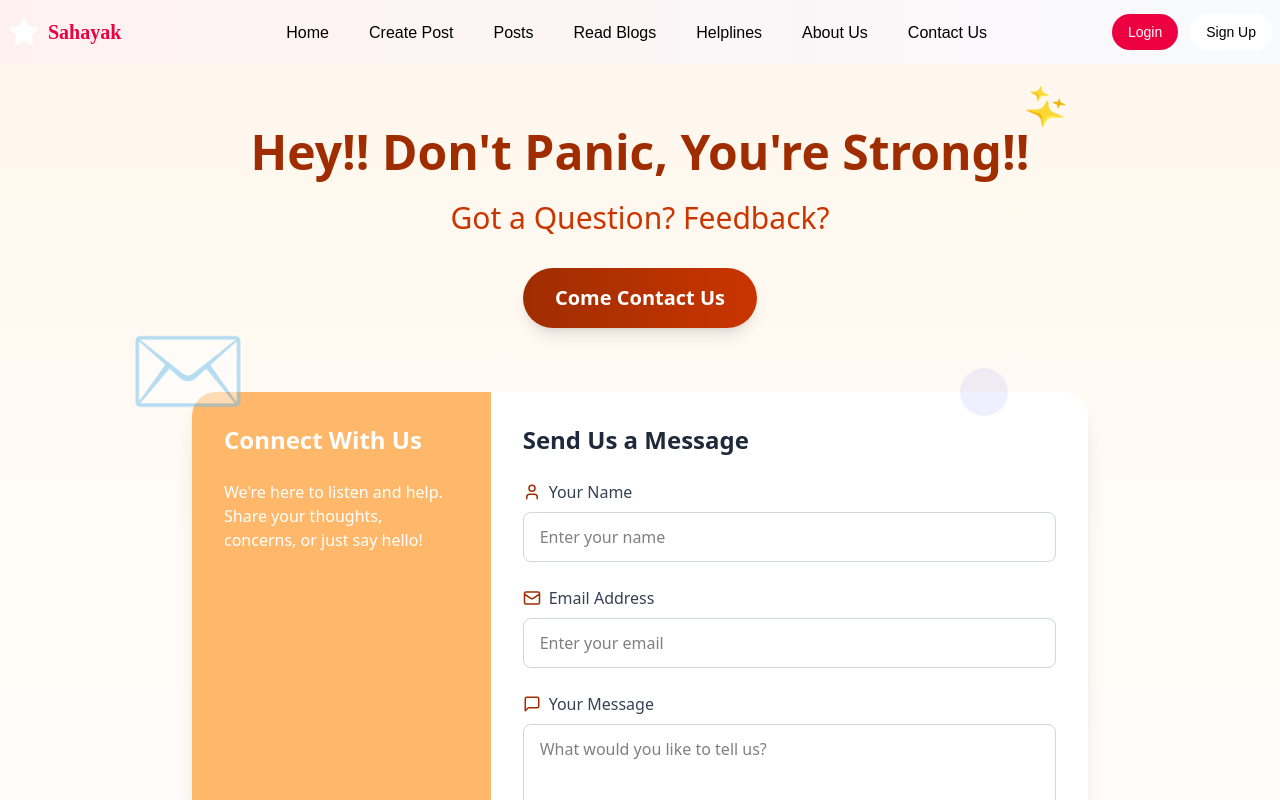
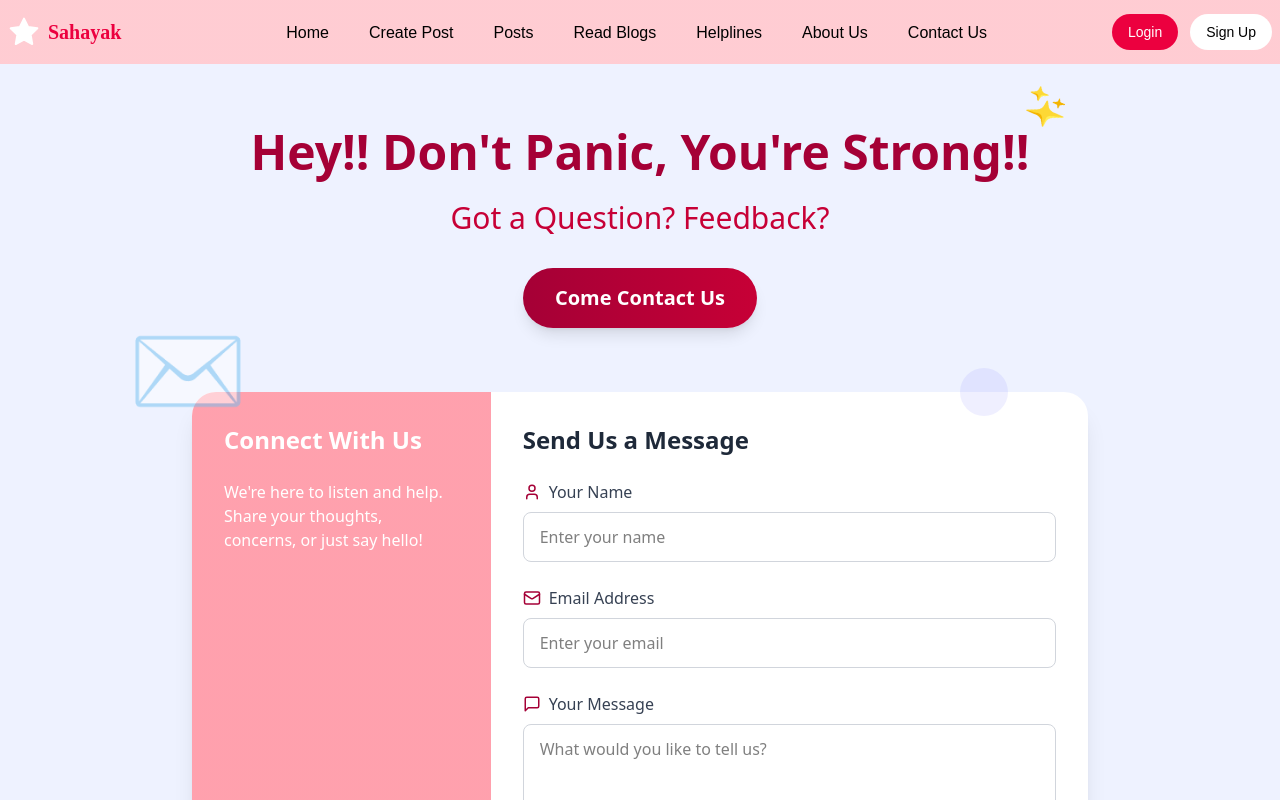
Before and after one commit to RohanMalakar/Hack-Byte, a React (Vite) app in the folder frontend/: page /contact in a window 1280 px wide. Shown: the top 800 px of the page. Built offline with nearby package versions, Linux system fonts and the light colour scheme.

Commit message:
changed styles

```diff
--- a/frontend/src/components/blogs/Blog.jsx
+++ b/frontend/src/components/blogs/Blog.jsx
@@ -81,9 +81,9 @@ const BlogSection = () => {
 
   return (
     <section>
-      <div className="max-w-6xl mx-auto px-4 py-12">
+      <div className="max-w-6xl mx-auto px-4 py-12 bg-indigo-50">
         <motion.h2
-          className="text-4xl font-bold text-center mb-12"
+          className="text-4xl font-bold text-center mb-12 text-rose-800"
           initial={{ opacity: 0, y: -20 }}
           animate={{ opacity: 1, y: 0 }}
           transition={{ duration: 0.5 }}
@@ -117,7 +117,7 @@ const BlogSection = () => {
 
                 {/* Genre Badge */}
                 <motion.span
-                  className="absolute top-4 left-4 bg-indigo-600 text-white text-xs font-medium px-3 py-1 rounded-full"
+                  className="absolute top-4 left-4 bg-rose-400 text-white text-xs font-medium px-3 py-1 rounded-full"
                   whileHover={{ scale: 1.05 }}
                   initial={{ x: -20, opacity: 0 }}
                   animate={{ x: 0, opacity: 1 }}
@@ -143,7 +143,7 @@ const BlogSection = () => {
                   </motion.span>
 
                   <motion.button
-                    className="flex items-center text-indigo-600 font-medium text-sm group"
+                    className="flex items-center text-rose-400 font-medium text-sm group"
                     whileHover={{ scale: 1.05 }}
                   >
                     View More
--- a/frontend/src/components/home/hero.jsx
+++ b/frontend/src/components/home/hero.jsx
@@ -27,8 +27,8 @@ const ImageCarousel = () => {
   };
 
   return (
-    <div className="w-full overflow-hidden bg-slate-000">
-      <h2 className="text-3xl font-bold text-center my-7 mb-3 text-orange-800">Empowering Women Through Support</h2>
+    <div className="w-full overflow-hidden bg-indigo-50">
+      <h2 className="text-3xl font-bold text-center my-7 mb-3 text-rose-800">Empowering Women Through Support</h2>
 
 
       {/* First row - Left to Right */}
--- a/frontend/src/components/home/steps.jsx
+++ b/frontend/src/components/home/steps.jsx
@@ -53,7 +53,7 @@ const Steps2 = () => {
   return (
     <div className="w-full flex flex-col items-center px-6 py-8 bg-slate-180">
       <motion.h3
-        className="text-3xl font-bold text-[#7A2F46] mb-10"
+        className="text-3xl font-bold text-rose-800 mb-10"
         initial={{ opacity: 0, y: -20 }}
         whileInView={{ opacity: 1, y: 0 }}
         viewport={{ once: true }}
--- a/frontend/src/components/layout/Navbar.jsx
+++ b/frontend/src/components/layout/Navbar.jsx
@@ -22,7 +22,7 @@ const FeminineNavbar = () => {
   ];
 
   return (
-    <nav className="bg-gradient-to-r from-rose-50 to-slate-50 ">
+    <nav className="bg-gradient-to-r from-rose-200 to-rose-200 ">
       <div className="max-w-7xl mx-auto px-4 sm:px-6 lg:px-2">
         <div className="flex justify-between h-16">
           {/* Logo Section */}
--- a/frontend/src/pages/About.jsx
+++ b/frontend/src/pages/About.jsx
@@ -51,7 +51,7 @@ const AboutUs = () => {
   ];
 
   return (
-    <div className="py-16 px-4 sm:px-6 lg:px-8 max-w-7xl mx-auto">
+    <div className="py-16 px-4 sm:px-6 lg:px-8 max-w-7xl mx-auto bg-indigo-50">
       {/* What is Sahayak Section */}
       <motion.div
         className="text-center mb-16"
@@ -61,7 +61,7 @@ const AboutUs = () => {
         variants={fadeIn}
       >
         <motion.h2
-          className="text-3xl font-bold text-gray-900 sm:text-4xl mb-6"
+          className="text-3xl font-bold text-rose-00 sm:text-4xl mb-6"
           initial={{ opacity: 0, x: -30 }}
           whileInView={{ opacity: 1, x: 0 }}
           transition={{ duration: 0.5 }}
--- a/frontend/src/pages/Contact.jsx
+++ b/frontend/src/pages/Contact.jsx
@@ -136,7 +136,7 @@ const Contact = () => {
   };
 
   return (
-    <div className="min-h-screen bg-gradient-to-b from-orange-50 to-brown-50 px-4 py-16">
+    <div className="min-h-screen bg-indigo-50 px-4 py-16">
       <div className="max-w-6xl mx-auto">
         {/* Hero Section */}
         <motion.div
@@ -145,7 +145,7 @@ const Contact = () => {
           animate={{ opacity: 1, y: 0 }}
           transition={{ duration: 0.7 }}
         >
-          <h1 className="text-4xl md:text-5xl font-bold text-orange-800 mb-6 relative inline-block">
+          <h1 className="text-4xl md:text-5xl font-bold text-rose-800 mb-6 relative inline-block">
             Hey!! Don't Panic, You're Strong!!
             <motion.div
               className="absolute -right-10 -top-10"
@@ -157,10 +157,10 @@ const Contact = () => {
             </motion.div>
           </h1>
 
-          <h2 className="text-2xl md:text-3xl text-orange-700 mb-8">Got a Question? Feedback?</h2>
+          <h2 className="text-2xl md:text-3xl text-rose-700 mb-8">Got a Question? Feedback?</h2>
 
           <motion.div
-            className="inline-block bg-gradient-to-r from-orange-800 to-orange-700 rounded-full px-8 py-4 text-white text-xl font-semibold shadow-lg"
+            className="inline-block bg-gradient-to-r from-rose-800 to-rose-700 rounded-full px-8 py-4 text-white text-xl font-semibold shadow-lg"
             whileHover={{ scale: 1.05 }}
             whileTap={{ scale: 0.98 }}
             initial={{ scale: 0.9, opacity: 0 }}
@@ -207,7 +207,7 @@ const Contact = () => {
           >
             <div className="flex flex-col md:flex-row">
               {/* Left Side - Accent Area */}
-              <div className="bg-gradient-to-br from-orange-300 to-orange-300 md:w-1/3 p-8 text-white flex flex-col justify-between">
+              <div className="bg-gradient-to-br from-rose-300 to-rose-300 md:w-1/3 p-8 text-white flex flex-col justify-between">
                 <div>
                   <h3 className="text-2xl font-bold mb-6">Connect With Us</h3>
                   <p className="mb-10">We're here to listen and help. Share your thoughts, concerns, or just say hello!</p>
@@ -255,7 +255,7 @@ const Contact = () => {
                     {/* Name Input */}
                     <motion.div className="mb-6" variants={itemVariants}>
                       <label className="block text-gray-700 font-medium mb-2 flex items-center">
-                        <User className="mr-2 text-orange-800" size={18} />
+                        <User className="mr-2 text-rose-800" size={18} />
                         Your Name
                       </label>
                       <input
@@ -274,7 +274,7 @@ const Contact = () => {
                     {/* Email Input */}
                     <motion.div className="mb-6" variants={itemVariants}>
                       <label className="block text-gray-700 font-medium mb-2 flex items-center">
-                        <Mail className="mr-2 text-orange-800" size={18} />
+                        <Mail className="mr-2 text-rose-800" size={18} />
                         Email Address
                       </label>
                       <input
@@ -293,7 +293,7 @@ const Contact = () => {
                     {/* Message Input */}
                     <motion.div className="mb-8" variants={itemVariants}>
                       <label className="block text-gray-700 font-medium mb-2 flex items-center">
-                        <MessageSquare className="mr-2 text-orange-800" size={18} />
+                        <MessageSquare className="mr-2 text-rose-800" size={18} />
                         Your Message
                       </label>
                       <textarea
@@ -313,7 +313,7 @@ const Contact = () => {
                     <motion.button
                       type="submit"
                       disabled={isSubmitting}
-                      className="w-full bg-gradient-to-r from-orange-300 to-orange-300 text-white px-6 py-3 rounded-lg font-medium flex items-center justify-center disabled:opacity-70 transition duration-300 shadow-md hover:shadow-lg"
+                      className="w-full bg-gradient-to-r from-orange-300 to-rose-300 text-white px-6 py-3 rounded-lg font-medium flex items-center justify-center disabled:opacity-70 transition duration-300 shadow-md hover:shadow-lg"
                       variants={buttonVariants}
                       whileHover="hover"
                       whileTap="tap"
--- a/frontend/src/pages/Create.jsx
+++ b/frontend/src/pages/Create.jsx
@@ -14,7 +14,7 @@ const Create = () => {
   };
 
   return (
-    <div className="min-h-screen bg-slate-180 to-slate-100 py-6 px-4">
+    <div className="min-h-screen bg-indigo-50 py-6 px-4">
       {/* Page Header */}
       <motion.div
         className="max-w-3xl mx-auto mb-8 text-center"
--- a/frontend/src/pages/Helplines.jsx
+++ b/frontend/src/pages/Helplines.jsx
@@ -2,7 +2,7 @@ import React from 'react'
 import Helpline from '../components/helplines/Helpline'
 const Helplines = () => {
   return (
-    <div>
+    <div className='bg-indigo-50'>
       <Helpline/>
     </div>
   )
--- a/frontend/src/pages/Posts.jsx
+++ b/frontend/src/pages/Posts.jsx
@@ -18,7 +18,7 @@ const Posts = () => {
   }, []);
 
   return (
-    <div className="min-h-screen bg-gray-100 p-6">
+    <div className="min-h-screen bg-indigo-50 p-6">
       <h1 className="text-3xl font-semibold text-center text-gray-800 mb-6">
         Community Posts
       </h1>
--- a/frontend/src/pages/Read.jsx
+++ b/frontend/src/pages/Read.jsx
@@ -2,7 +2,7 @@ import React from 'react'
 
 function Read() {
   return (
-    <div>
+    <div bg-indigo-50>
       <p>Read</p>
     </div>
   )
```
Also changed, not shown: frontend/src/components/helplines/Helpline.jsx (+7 -7 lines).
